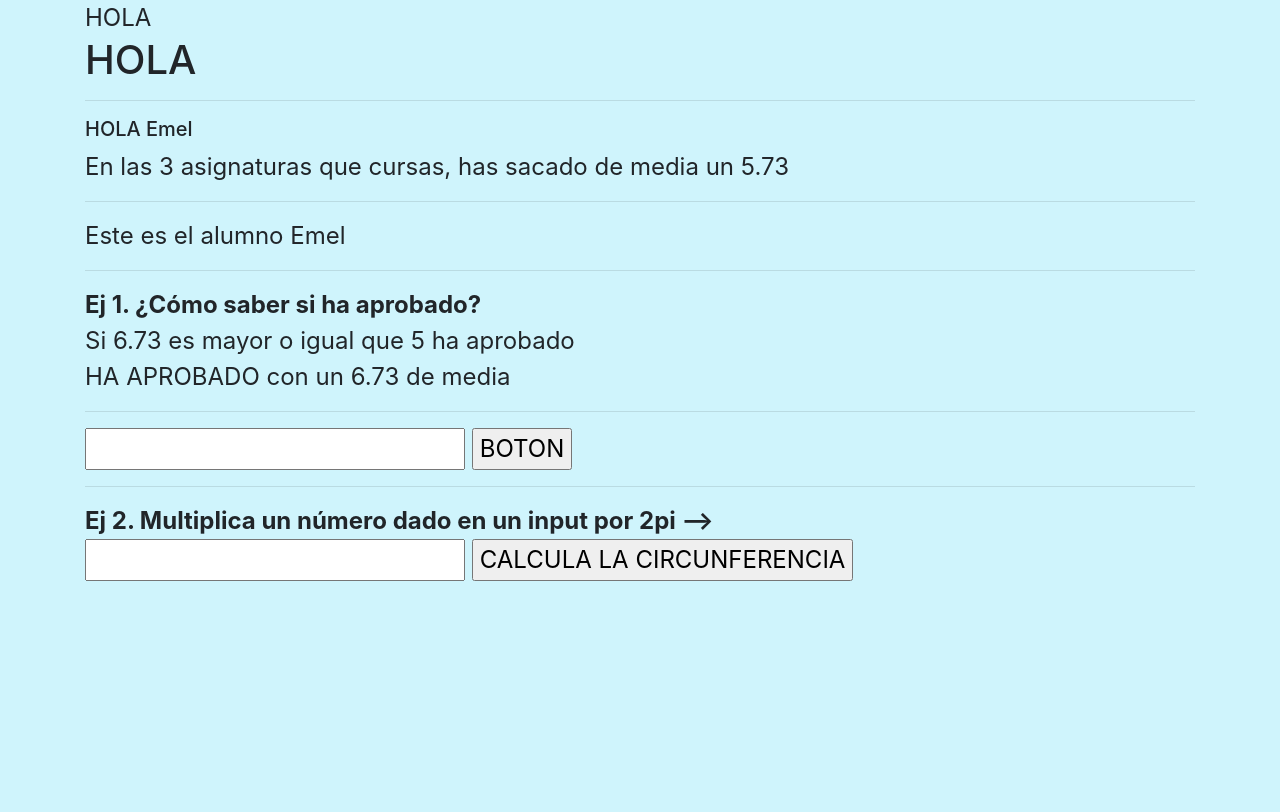
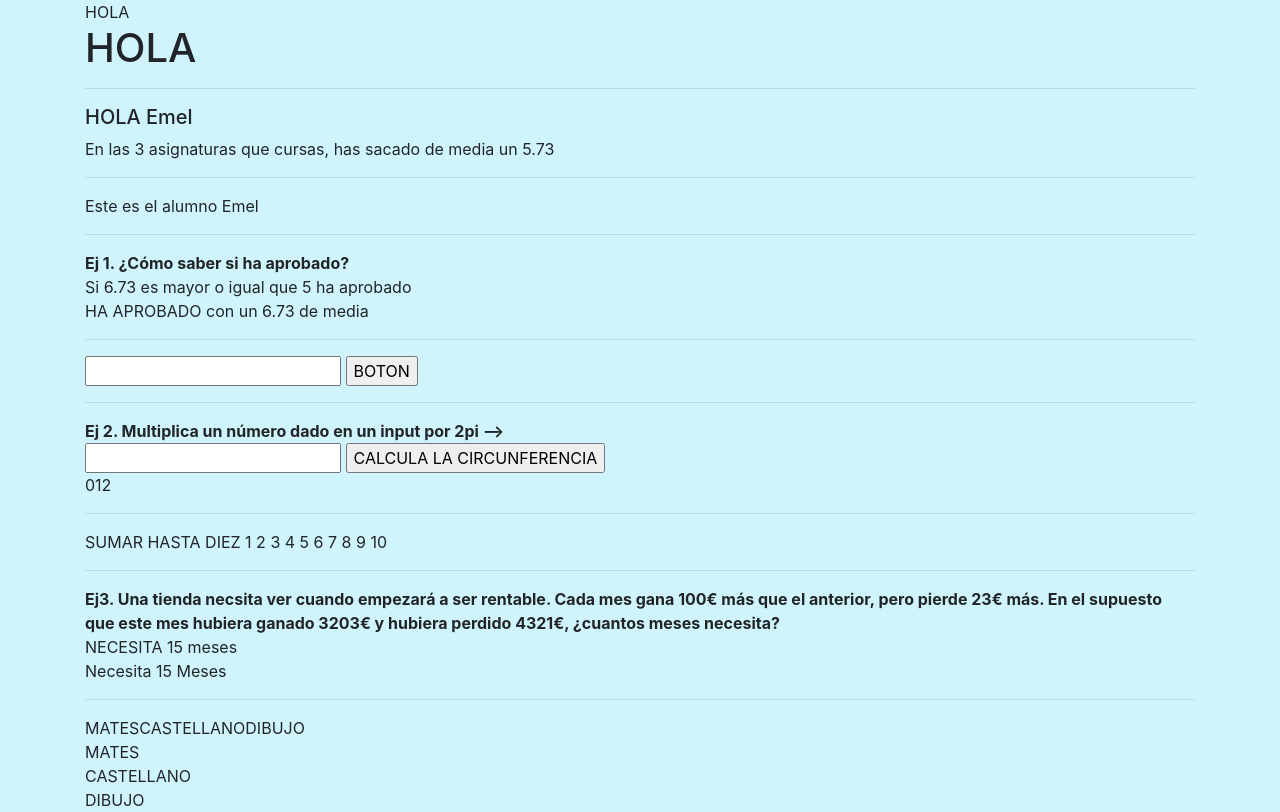
Before and after one commit to emelcd/php-lesson-template, a PHP site: page /php101.php in a window 1280 px wide. Before the commit the page ends 581 px from the top, so only its background shows below. Run offline with PHP 8.4, Linux system fonts and the light colour scheme.

Commit message:
Added Some Exercises to php101.php

```diff
--- a/php101.php
+++ b/php101.php
@@ -14,7 +14,7 @@
     <style>
         body {
             background-color: #CFF4FC;
-            font-size: x-large;
+            /* font-size: x-large; */
         }
     </style>
     <div class="container">
@@ -54,7 +54,7 @@
         echo "<hr>"; //Linea Divisoria
         // Como saber si ha aprobado un alumno -> Variable de Control
         $media = 6.73;
-        echo" <b>Ej 1. ¿Cómo saber si ha aprobado? </b>
+        echo " <b>Ej 1. ¿Cómo saber si ha aprobado? </b>
         <br>Si $media es mayor o igual que 5 ha aprobado<br>";
 
         if ($media >= 5) {
@@ -97,12 +97,89 @@
             $radio = $_GET["radio"];
             $pi = 3.14159265358979323846;
             $circunferencia = 2 * $radio * $pi;
+            // echo random_int(100, 999);
 
-            echo "LA CIRCUNFERENCIA DE UN CÍRCULO CON RADIO $radio cm ES IGUAL A $circunferencia cm<hr>";
+            echo "LA CIRCUNFERENCIA DE UN CÍRCULO CON RADIO $radio cm ES IGUAL A $circunferencia cm";
         }
 
 
         ?>
+        <!-- Bucles FOR -->
+        <?php
+        for ($i=0; $i < 3; $i++) {
+            echo $i;
+            // 1B-0 < 3
+            // 2B-1 < 3
+            // 3B-2 < 3
+            // 4B-3 < 3 -- NO SE EJECUTA EL 4 BUCLE
+            // RESULTADO FINAL = 2, para 3 <=
+        }
+        ?>
+        <!-- FOR(A;B;C){EJECUTACODIGO} -->
+        <!-- A => POR DONDE EMPIEZA EL BUCLE-->
+        <!-- B => HASTA QUE B SE CUMPLA, SE EJECUTA EL CODIGO -->
+        <!-- C => TRANSFORMACIÓN DE "A" EN CADA BUCLE -->
+
+        <?php
+        echo "<hr>SUMAR HASTA DIEZ   ";
+
+            for ($i=1; $i <= 10; $i++) {
+                echo " $i ";
+            }
+        echo "<hr>";
+        echo "<b>Ej3. Una tienda necsita ver cuando empezará a ser rentable. Cada mes gana 100€ más que el anterior, pero pierde 23€ más. En el supuesto que este mes hubiera ganado 3203€ y hubiera perdido 4321€, ¿cuantos meses necesita?</b> ";
+        $gana = 3203;
+        $pierde = 4321;
+        for ($i=1; $i < 100; $i++) {
+            $gana= $gana + 100;
+            $pierde = $pierde + 23;
+            // echo "<br>gana $gana > pierde $pierde -- MES $i";
+            // echo "$gana > $pierde $i";
+            if ($gana> $pierde) {
+                echo "<br>NECESITA $i meses<br>";
+                break;
+            }
+        }
+        // Si te has dado cuenta, hay algo que no encaja, no sabemos las vueltas que tiene que realizar hasta completar el Objetivo. Para solucionarlo utilizaremos un Bucle WHILE
+        $gana = 3203;
+        $pierde = 4321;
+        $i = 0;
+        while ($gana<$pierde) {
+            $i++;
+            $gana= $gana + 100;
+            $pierde = $pierde + 23;
+            // echo "<br>gana $gana > pierde $pierde -- MES $i";
+
+        }
+        echo "Necesita $i Meses<hr>";
+
+        // ARRAYS
+        // UN ARRAY ES UN TIPO DE VARIABLE QUE CONTIENE UN CONJUTO DE VARIABLES
+        // $ARRAY = array(string, int, float, bool, ...)
+        $arrayAsignaturas = array("MATES", "CASTELLANO", "DIBUJO");
+        // PARA ACCEDER A CADA UNA DE LAS VARIABLES
+        // $arrayAsignaturas[0] -- MATES
+        $primeraAsignatura = $arrayAsignaturas[0];
+        $segundaAsignatura = $arrayAsignaturas[1];
+        $terceraAsignatura = $arrayAsignaturas[2];
+
+        echo $primeraAsignatura;
+        echo $segundaAsignatura;
+        echo $terceraAsignatura;
+
+        // MÉTODO ESPECIFICO PARA RECORRER ARRAYS DE ARRAY
+
+        foreach ($arrayAsignaturas as $asignatura) {
+            echo " <br>$asignatura ";
+        }
+
+
+
+
+
+
+        ?>
+
 
     </div>
 </body>
```
